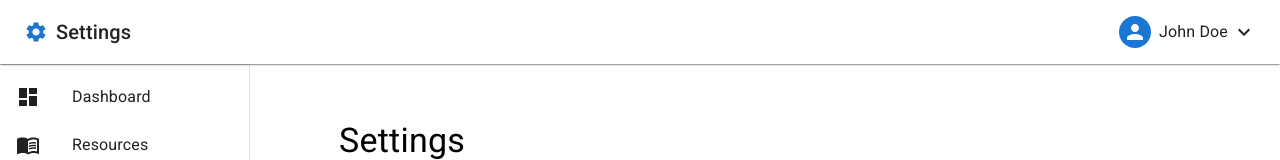
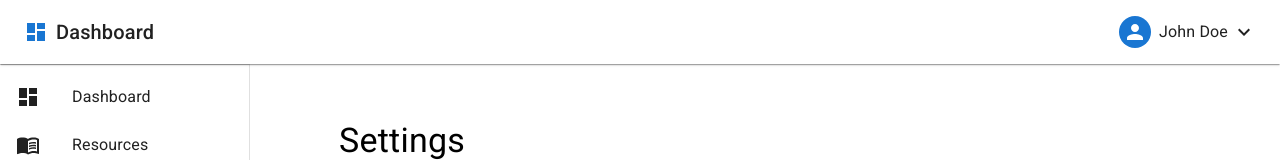
Before and after one commit to Goku216/mental-health-evaluator, a React (Vite) app: page /user/1/settings in a window 1280 px wide. Shown: the top 160 px of the page. Built offline with nearby package versions, Linux system fonts and the light colour scheme; sample sign-in values are in the browser's storage.

Commit message:
user route protect

```diff
--- a/package.json
+++ b/package.json
@@ -18,6 +18,7 @@
     "@mui/styled-engine": "^6.3.1",
     "@mui/styled-engine-sc": "^6.3.1",
     "framer-motion": "^11.18.1",
+    "js-cookie": "^3.0.5",
     "mental-health-evaluator": "file:",
     "react": "^18.3.1",
     "react-dom": "^18.3.1",
--- a/src/App.jsx
+++ b/src/App.jsx
@@ -153,9 +153,7 @@ export default function App() {
 
       if (response.ok && data.token) {
         // Store authentication data
-        localStorage.setItem("token", data.token);
-        localStorage.setItem("isAdmin", data.isAdmin);
-        localStorage.setItem("userId", data.userId);
+        localStorage.setItem("User_Token", data.token);
 
         // Set user data
         setUser({
--- a/src/layouts/user/UserLayout.jsx
+++ b/src/layouts/user/UserLayout.jsx
@@ -39,17 +39,12 @@ export const UserLayout = () => {
   const [anchorEl, setAnchorEl] = useState(null);
   const [pageTitle, setPageTitle] = useState("Dashboard");
 
-  useEffect(() => {
-    if (location.pathname === "/user/:id") {
-      navigate("/user/:id/dashboard", { replace: true });
+  useEffect(()=>{
+    const userToken=localStorage.getItem("User_Token")
+    if (!userToken) {
+      navigate('/')
     }
-
-    // Update page title based on current route
-    const path = location.pathname;
-    if (path.includes("dashboard")) setPageTitle("Dashboard");
-    else if (path.includes("resources")) setPageTitle("Resources");
-    else if (path.includes("settings")) setPageTitle("Settings");
-  }, [location, navigate]);
+  },[])
 
   const handleDrawerToggle = () => {
     setMobileOpen(!mobileOpen);
```
Also changed, not shown: 1 other file (tests, documents, lock files or other folders).
